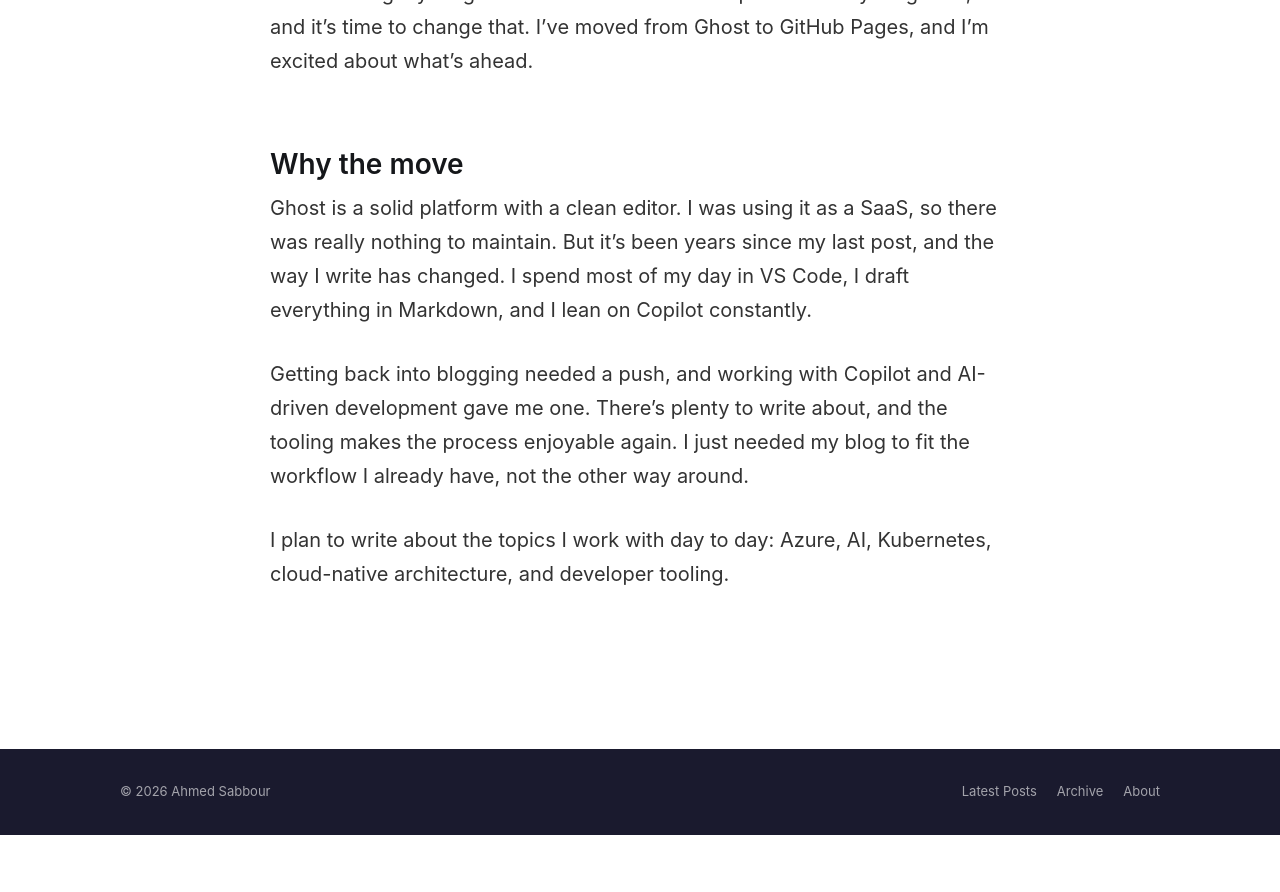
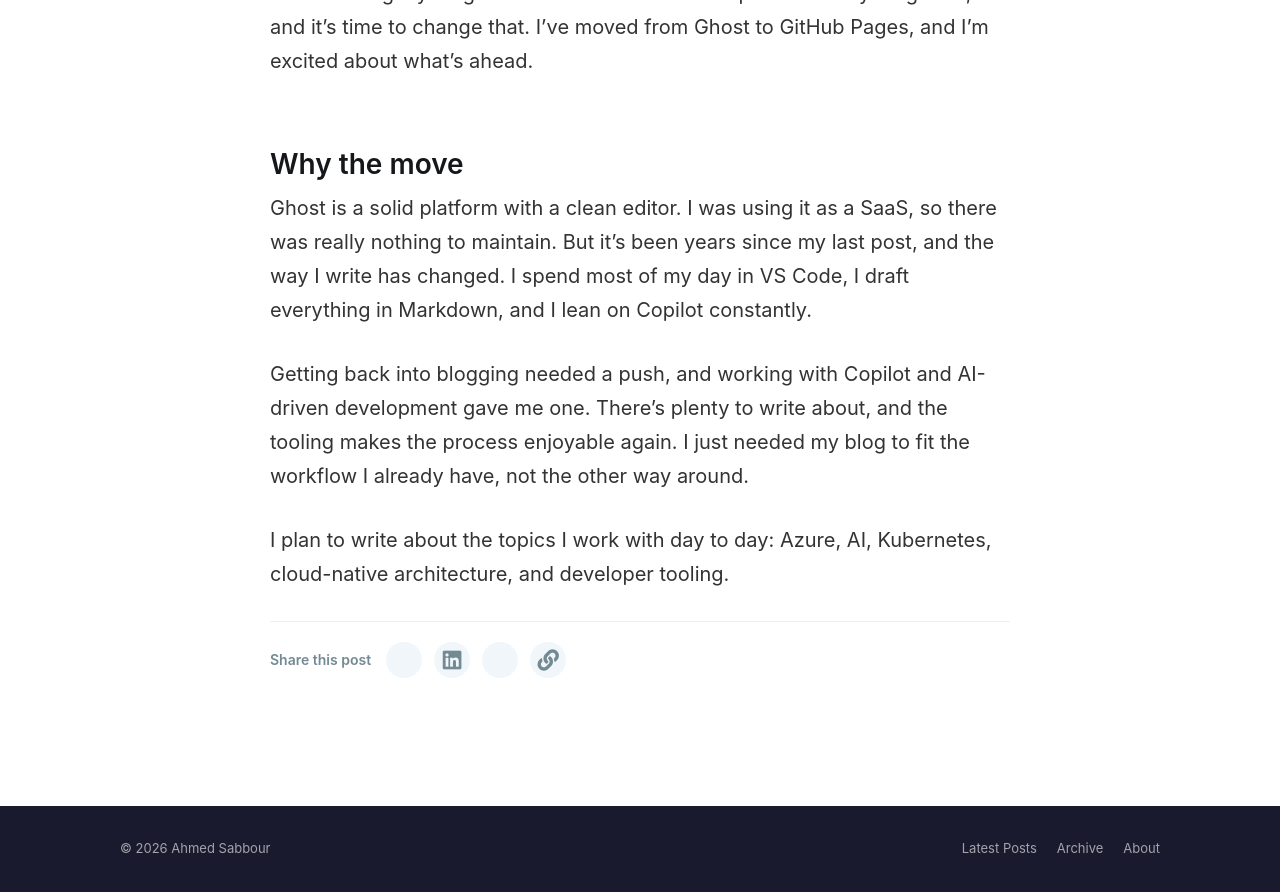
Before and after one commit to sabbour/sabbour.github.io, a Jekyll site: the page built from _posts/2026-03-23-restarting-my-blog-from-ghost-to-github-pages.md, in a window 1280 px wide, cut to the strip 690-1582 px from the top of the page. Built offline with Jekyll 4.4.1, drawn with Linux system fonts in a browser that asks for light colours; nearby versions of some CDN libraries; before the commit the page ends 1525 px from its top, so only the background shows below that.

Commit message:
Add share buttons and styles to post footer for enhanced social sharing

```diff
--- a/_layouts/post.html
+++ b/_layouts/post.html
@@ -46,6 +46,23 @@ layout: default
                     {{ content }}
                 </div>
             </section>
+            <footer class="post-full-share">
+                <span class="share-label">Share this post</span>
+                <div class="share-links">
+                    <a href="https://twitter.com/intent/tweet?url={{ site.url }}{{ page.url | uri_escape }}&text={{ page.title | uri_escape }}" target="_blank" rel="noopener" title="Share on X (Twitter)">
+                        <i class="fab fa-x-twitter fa-lg"></i>
+                    </a>
+                    <a href="https://www.linkedin.com/sharing/share-offsite/?url={{ site.url }}{{ page.url | uri_escape }}" target="_blank" rel="noopener" title="Share on LinkedIn">
+                        <i class="fab fa-linkedin fa-lg"></i>
+                    </a>
+                    <a href="https://bsky.app/intent/compose?text={{ page.title | uri_escape }}%20{{ site.url }}{{ page.url | uri_escape }}" target="_blank" rel="noopener" title="Share on Bluesky">
+                        <i class="fab fa-bluesky fa-lg"></i>
+                    </a>
+                    <button class="share-copy-link" onclick="navigator.clipboard.writeText('{{ site.url }}{{ page.url }}');this.querySelector('i').className='fas fa-check fa-lg';setTimeout(()=>this.querySelector('i').className='fas fa-link fa-lg',2000)" title="Copy link">
+                        <i class="fas fa-link fa-lg"></i>
+                    </button>
+                </div>
+            </footer>
         </article>
     </div>
 </main>
--- a/_sass/_layout.scss
+++ b/_sass/_layout.scss
@@ -299,6 +299,54 @@
   border-top: 1px solid $border;
 }
 
+.post-full-share {
+  max-width: $post-width;
+  margin: 3rem auto 0;
+  padding-top: 2rem;
+  border-top: 1px solid $border;
+  display: flex;
+  align-items: center;
+  gap: 1.5rem;
+}
+
+.share-label {
+  font-size: 1.4rem;
+  font-weight: 600;
+  color: $text-secondary;
+  white-space: nowrap;
+}
+
+.share-links {
+  display: flex;
+  gap: 1.2rem;
+  align-items: center;
+
+  a, button {
+    display: inline-flex;
+    align-items: center;
+    justify-content: center;
+    width: 3.6rem;
+    height: 3.6rem;
+    border-radius: 50%;
+    background: #f0f6f9;
+    color: $text-secondary;
+    text-decoration: none;
+    border: none;
+    cursor: pointer;
+    transition: background 0.2s, color 0.2s;
+
+    &:hover {
+      background: $accent;
+      color: #fff;
+    }
+  }
+
+  button {
+    font-size: inherit;
+    padding: 0;
+  }
+}
+
 .post-tags {
   display: flex;
   flex-wrap: wrap;
```
